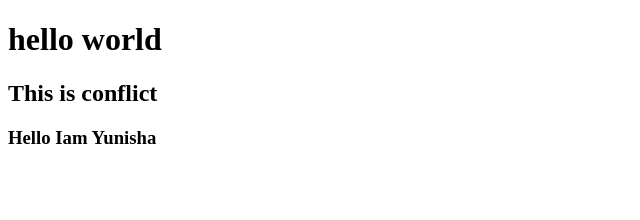
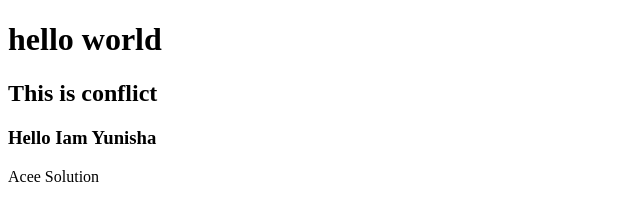
Before and after one commit to bigyandulal2/github, a plain HTML site: page index.html in a window 1280 px wide. Shown: the whole page, without its empty margins (0-640 px from the left). Drawn offline with Linux system fonts and the light colour scheme.

Commit message:
Acee Solution added

```diff
--- a/index.html
+++ b/index.html
@@ -9,5 +9,6 @@
     <h1>hello world</h1>
     <h2>This is conflict</h2>
     <h3>Hello Iam Yunisha</h3>
+    <p>Acee Solution</p>
   </body>
 </html>
```
